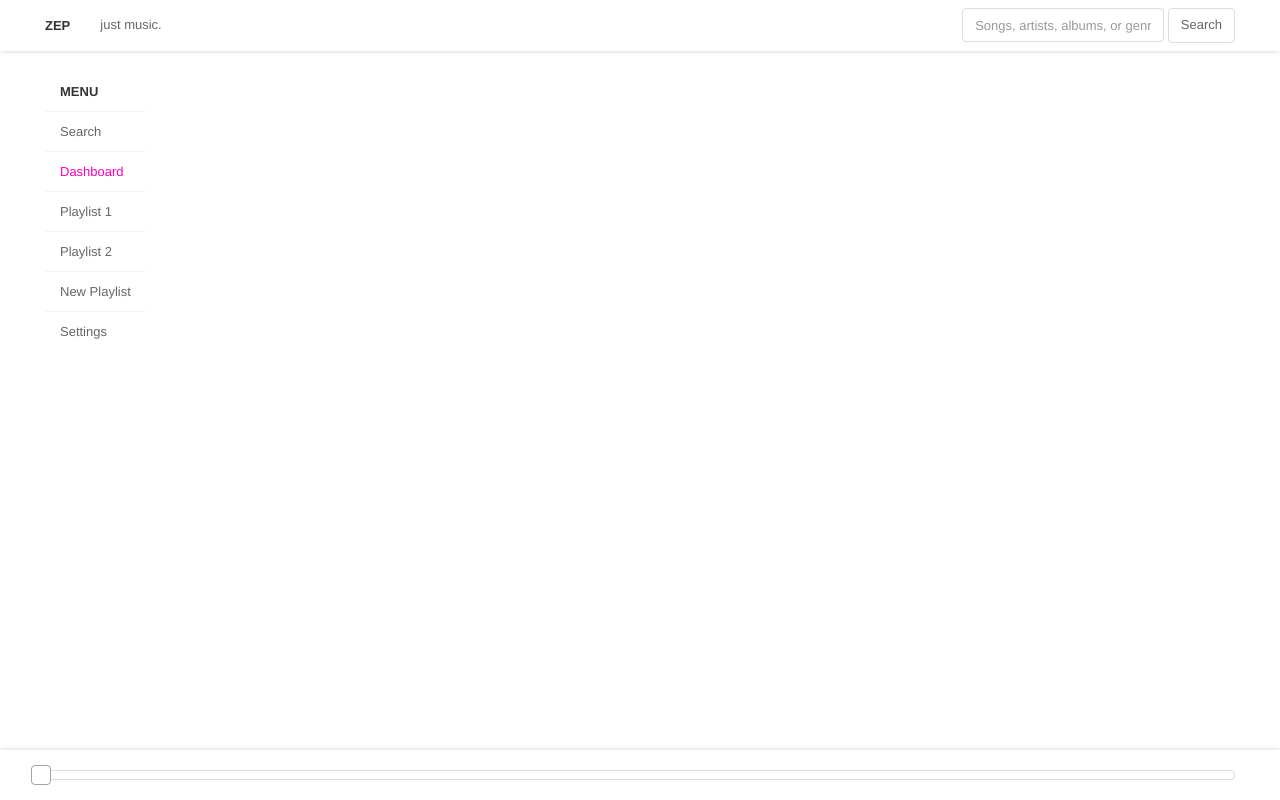
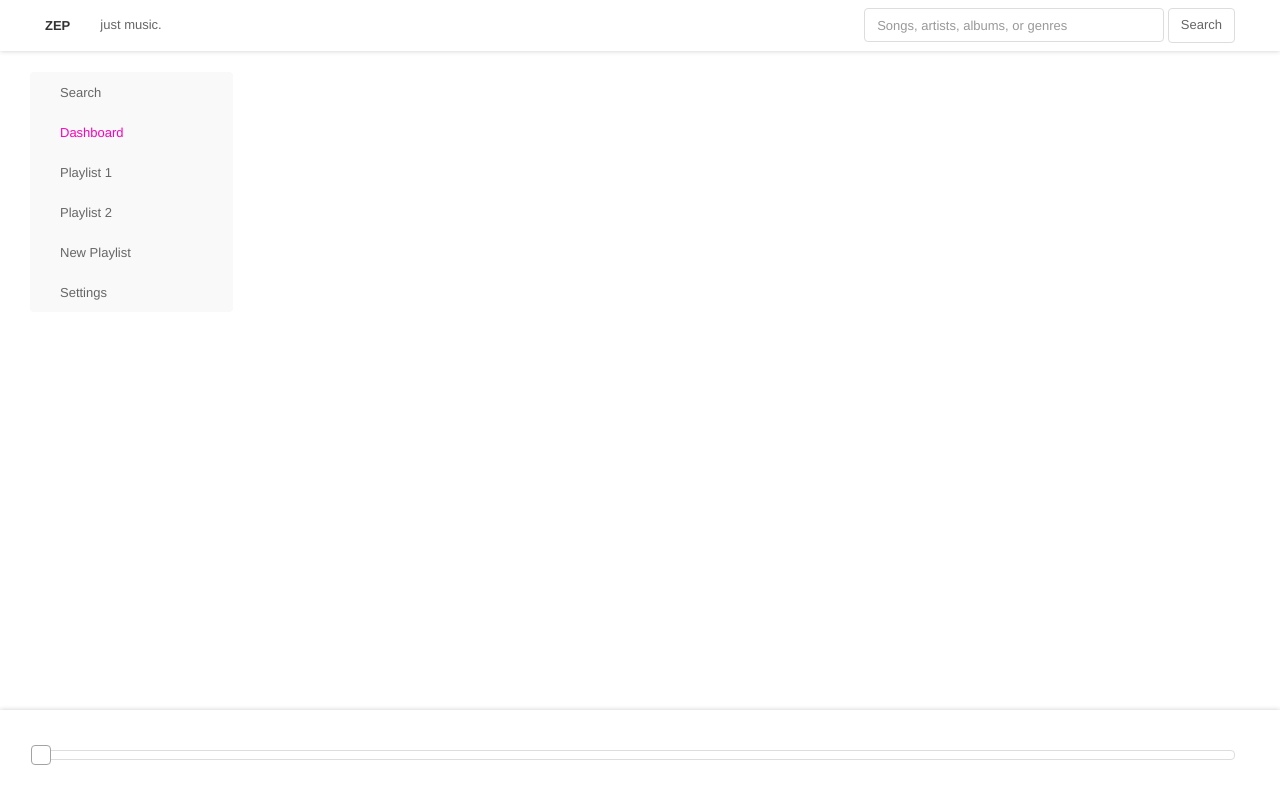
Before and after one commit to narobert/zep-devel, a Django app: page / in a window 1280 px wide. Run offline with Django 3.2, Linux system fonts and the light colour scheme; some libraries are stand-ins or nearby versions.

Commit message:
new design for menu plus larger player

```diff
--- a/static/css/style.css
+++ b/static/css/style.css
@@ -1,6 +1,6 @@
 body {
     padding-top: 72px;
-    padding-bottom: 72px;
+    padding-bottom: 112px;
     font-size: 13px;
 }
 
@@ -35,6 +35,10 @@
     cursor: pointer;
 }
 
+.menu-table > tbody > tr > td {
+    border-color: #f9f9f9;
+}
+
 .navbar-curved-border {
     box-shadow: 0 0 5px rgba(0,0,0,.2);
     border: none;
@@ -50,6 +54,10 @@
     background-color: #fff;
 }
 
+.navbar-large {
+    min-height: 90;
+}
+
 .smaller-brand {
     font-size: 13px;
     padding: 16px 15px;
@@ -63,6 +71,7 @@
 
 #search_input {
     font-size: 13px;
+    min-width: 300px;
     color: #666;
     border: 1px solid #ddd;
     box-shadow: none;
@@ -76,13 +85,18 @@
     background-color: #fff;
 }
 
+.menu-col {
+    background-color: #f9f9f9;
+    border-radius: 4px;
+}
+
 .menu-active {
     color: #ff00bb;
 }
 
 .player {
     position: absolute;
-    bottom: 20px;
+    bottom: 40px;
     height: 10px;
     background: white;
     border: 1px solid #ddd;
--- a/templates/dashboard.html
+++ b/templates/dashboard.html
@@ -36,13 +36,8 @@
 
     <div class='container-fluid'>
       <div class='row'>
-        <div class='col-md-2'>
-          <table>
-            <thead>
-              <tr>
-                <th>MENU</th>
-              </tr>
-            </thead>
+        <div class='col-md-2 menu-col'>
+          <table class='menu-table'>
             <tbody>
               <tr>
                 <td>Search</td>
@@ -59,7 +54,7 @@
               <tr>
                 <td>New Playlist</td>
               </tr>
-			  <tr>
+              <tr>
                 <td>Settings</td>
               </tr>
             </tbody>
@@ -94,7 +89,7 @@
       </div>
     </div>
 
-    <nav class='navbar navbar-fixed-bottom navbar-curved-border'>
+    <nav class='navbar navbar-fixed-bottom navbar-curved-border navbar-large'>
       <div class='navbar-header'>
         <button type='button' class='navbar-toggle collapsed' data-toggle='collapse' data-target='#bs-example-navbar-collapse-1' aria-expanded='false'>
           <span class='sr-only'>Toggle navigation</span>
```
